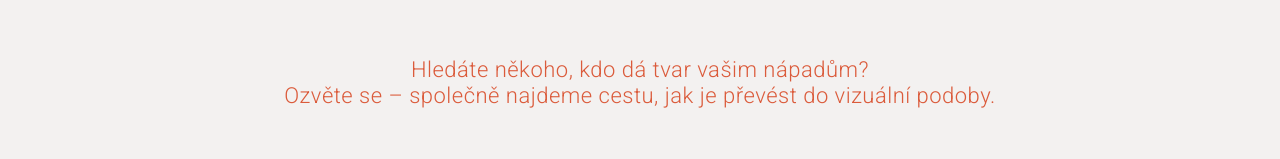
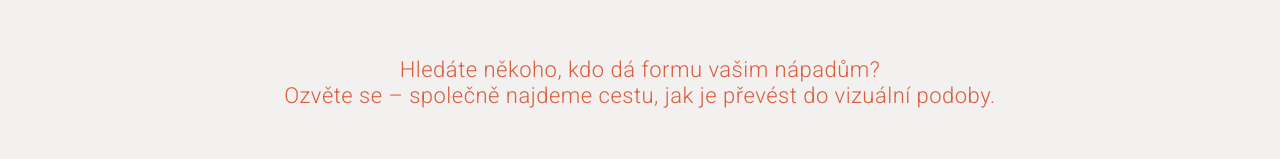
Before and after one commit to anetam230/Portfolio, a plain HTML site: page index.html in a window 1280 px wide. Shown: the part 2186-2345 px from the top of the page. Drawn offline with nearby package versions, Linux system fonts and the light colour scheme.

Commit message:
index.html

```diff
--- a/index.html
+++ b/index.html
@@ -193,7 +193,7 @@
       <!-- Sekce Kontakt -->
       <section id="contact" class="contact">
         <div class="contact-info">
-        <h1 class="contact-copy">Hledáte někoho, kdo dá tvar vašim nápadům?<br>Ozvěte se – společně najdeme cestu, jak je převést do vizuální podoby.</h1>
+        <h1 class="contact-copy">Hledáte někoho, kdo dá formu vašim nápadům?<br>Ozvěte se – společně najdeme cestu, jak je převést do vizuální podoby.</h1>
 
         </div>
         <form class="contact-form">
```
